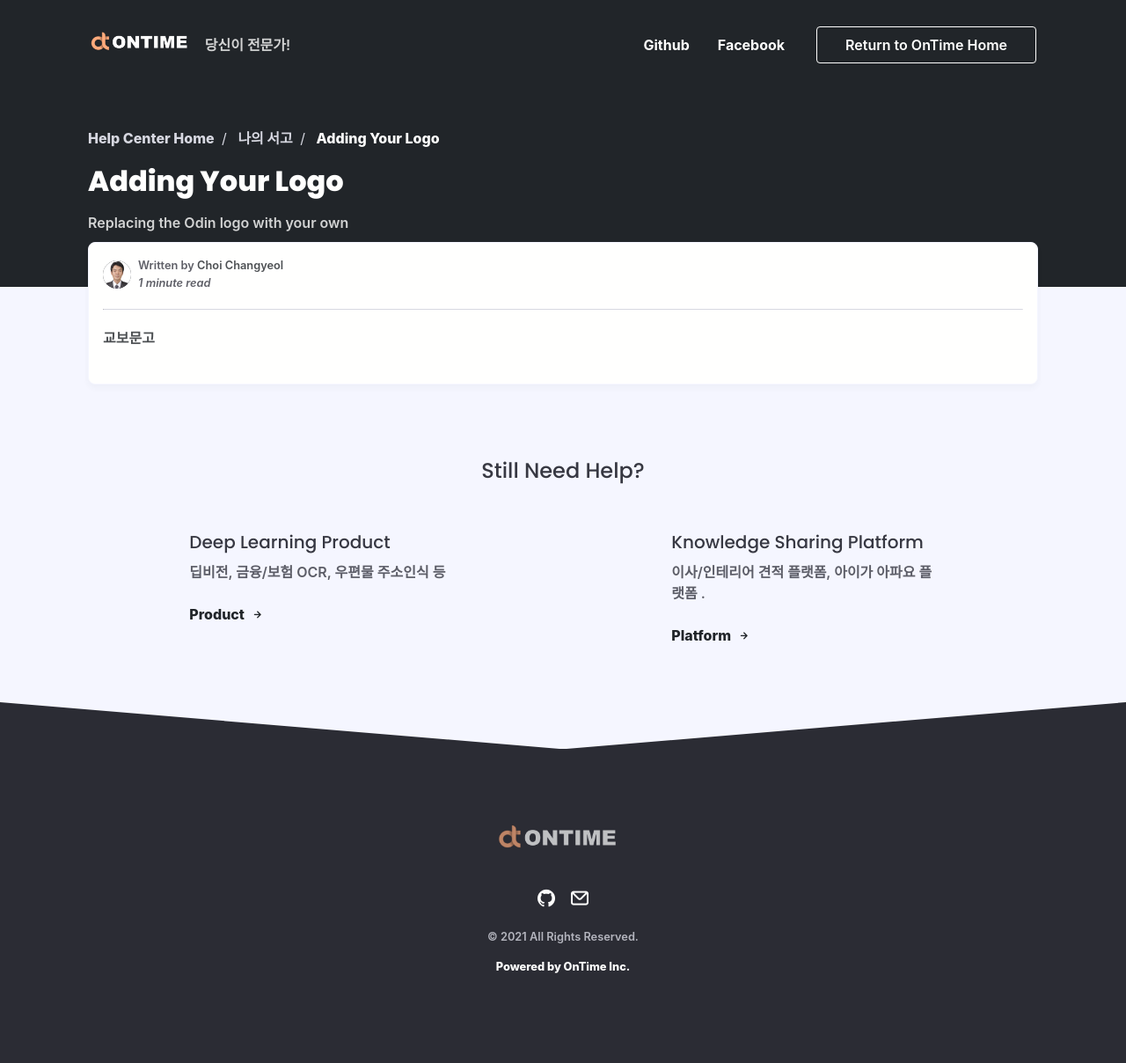
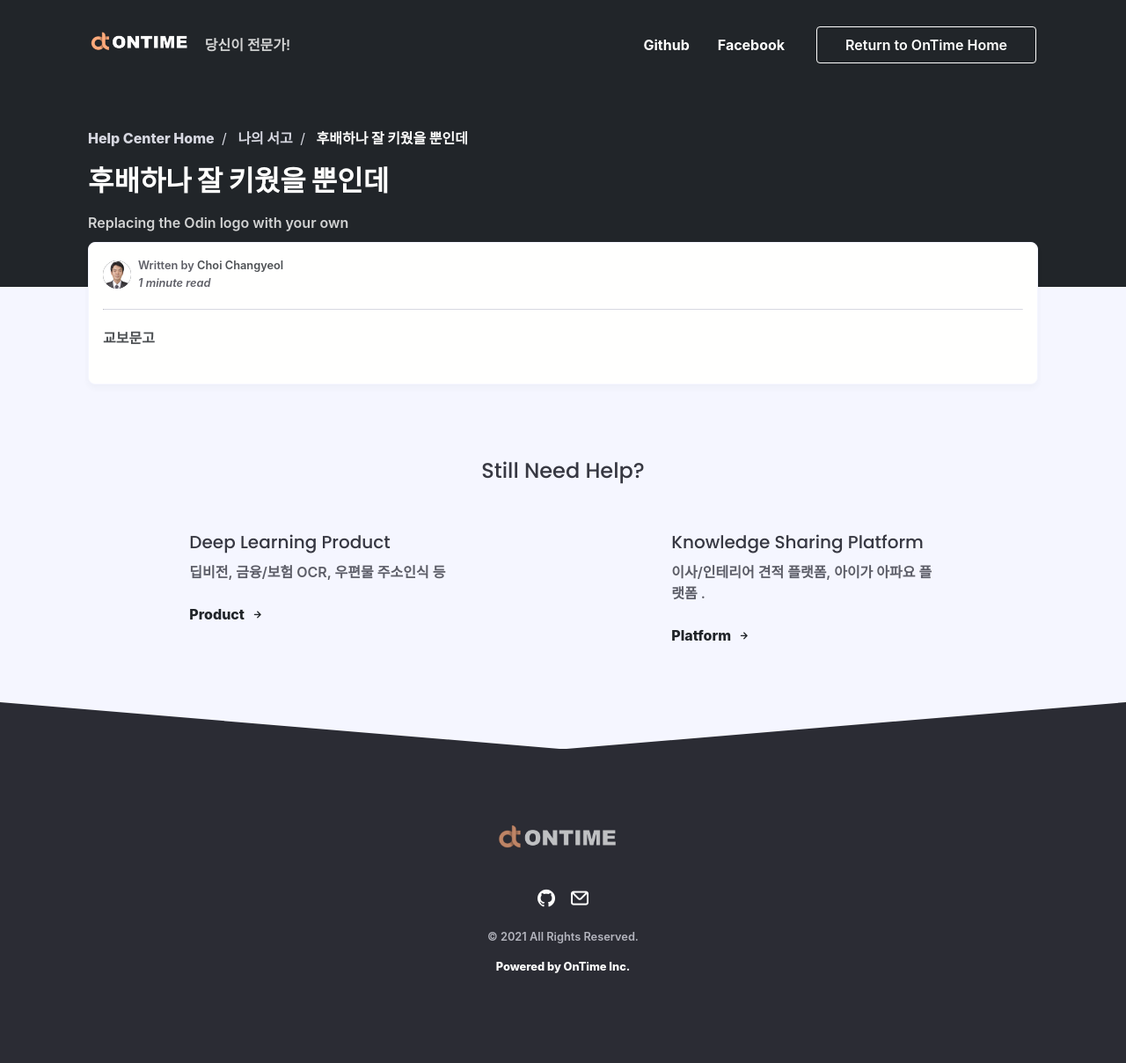
Before and after one commit to ontime-git/ontime-git.github.io, a Jekyll site: the page built from _posts/Customizing Odin/2019-12-20-adding-your-logo.md, in a window 1280 px wide. Shown: the whole page at 88% size. Built offline with Jekyll 4.4.1, drawn with Linux system fonts in a browser that asks for light colours; nearby versions of some CDN libraries; some web fonts are replaced; comment, search, counter and statistics services are not loaded.

Commit message:
Update 2019-12-20-adding-your-logo.md

```diff
--- a/_posts/Customizing Odin/2019-12-20-adding-your-logo.md
+++ b/_posts/Customizing Odin/2019-12-20-adding-your-logo.md
@@ -1,6 +1,6 @@
 ---
 layout: post
-title: Adding Your Logo
+title: 후배하나 잘 키웠을 뿐인데
 date: '2019-11-05 08:44:38 -0400'
 category: customizing-odin
 author: mac
```
